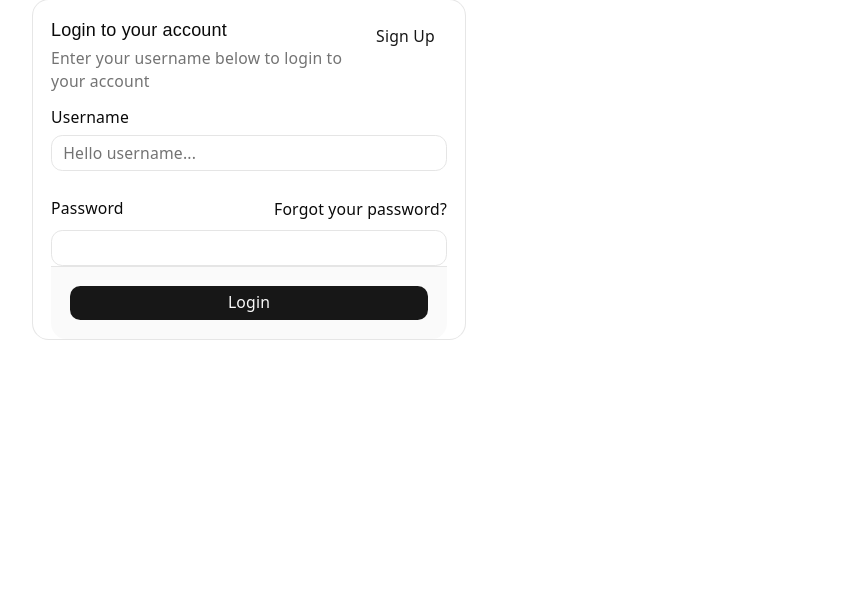
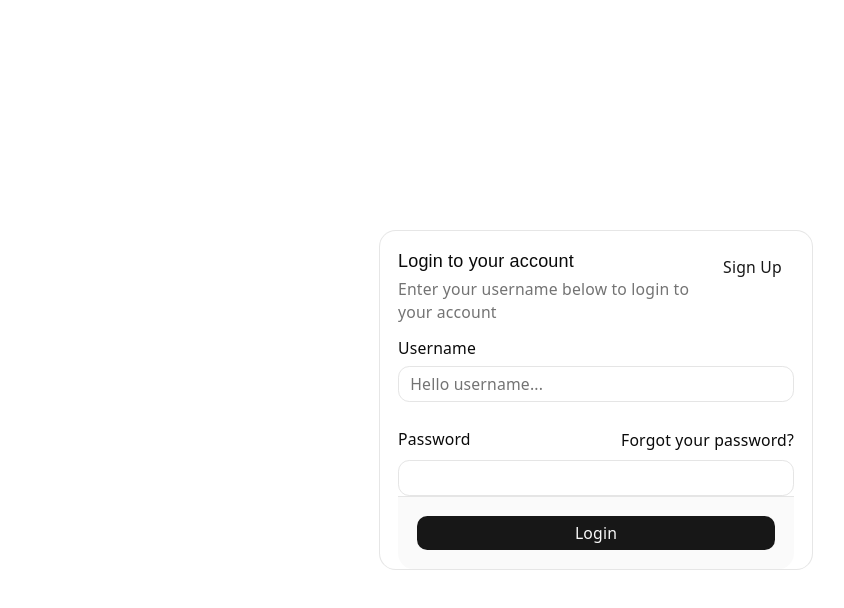
Before and after one commit to NegativePlayeer/FocusTasker_v1-mvp, a React (Vite) app in the folder frontend/: page /login in a window 1280 px wide. Shown: the top 608 px of the page, without its empty margins (44-888 px from the left). Built offline with nearby package versions, Linux system fonts and the light colour scheme.

Commit message:
calude.md file

```diff
--- a/frontend/src/pages/LoginPage.tsx
+++ b/frontend/src/pages/LoginPage.tsx
@@ -40,7 +40,7 @@
         }
     }
     return (
-        <div>
+        <div className="min-h-screen bg-background flex items-center justify-center">
             <Card className="w-full max-w-sm">
                 <CardHeader>
                     <CardTitle>Login to your account</CardTitle>
```
Also changed, not shown: 1 other file (tests, documents, lock files or other folders).
